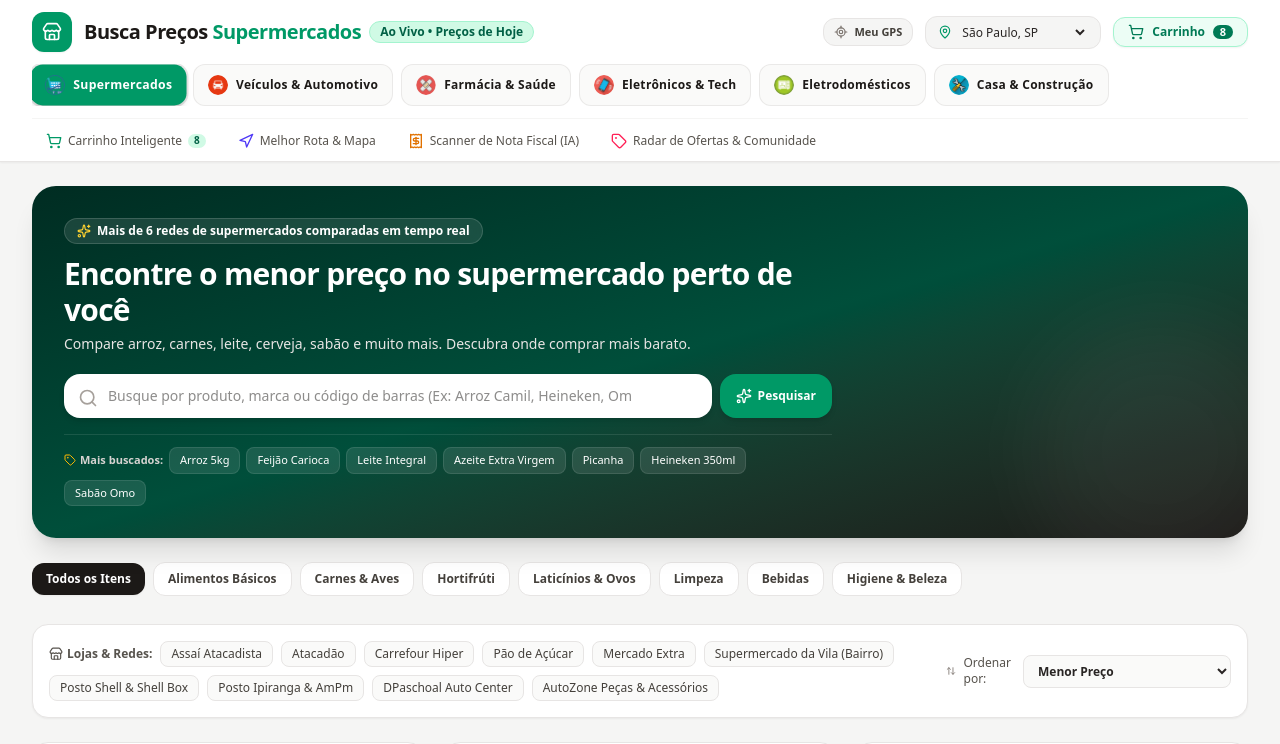
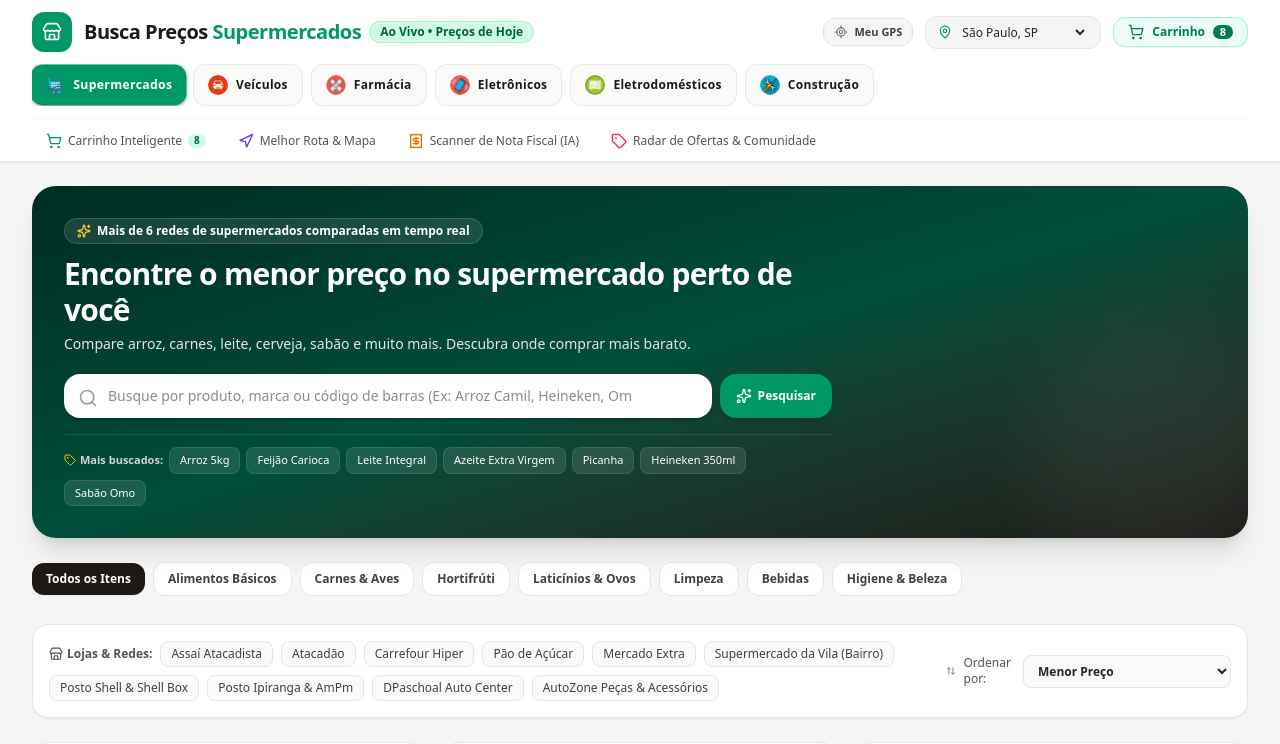
Before and after one commit to danielgomesdacruzgomesdacruz-tech/buscapre-o-supermercados, a React (Vite) app: page / in a window 1280 px wide. Shown: the top 744 px of the page. Built offline with nearby package versions, Linux system fonts and the light colour scheme.

Commit message:
adaptando

```diff
--- a/src/components/ProductSearchTab.tsx
+++ b/src/components/ProductSearchTab.tsx
@@ -112,7 +112,7 @@
   },
   {
     id: 'veiculos',
-    name: 'Veículos & Automotivo',
+    name: 'Veículos',
     shortLabel: 'Veículos & Autos',
     icon: VeiculosCustomIcon,
     badge: 'Tabela FIPE oficial, concessionárias, revendas e peças comparados',
@@ -136,7 +136,7 @@
   },
   {
     id: 'farmacia',
-    name: 'Farmácia & Saúde',
+    name: 'Farmácia',
     shortLabel: 'Farmácia',
     icon: FarmaciaCustomIcon,
     badge: 'Drogarias, remédios genéricos e produtos de cuidados pessoais',
@@ -155,7 +155,7 @@
   },
   {
     id: 'eletronicos',
-    name: 'Eletrônicos & Tech',
+    name: 'Eletrônicos',
     shortLabel: 'Eletrônicos',
     icon: EletronicosCustomIcon,
     badge: 'Grandes varejistas, smartphones e informática comparados',
@@ -191,7 +191,7 @@
   },
   {
     id: 'construcao',
-    name: 'Casa & Construção',
+    name: 'Construção',
     shortLabel: 'Construção',
     icon: ConstrucaoCustomIcon,
     badge: 'Home centers, depósitos de materiais e ferramentas',
```
